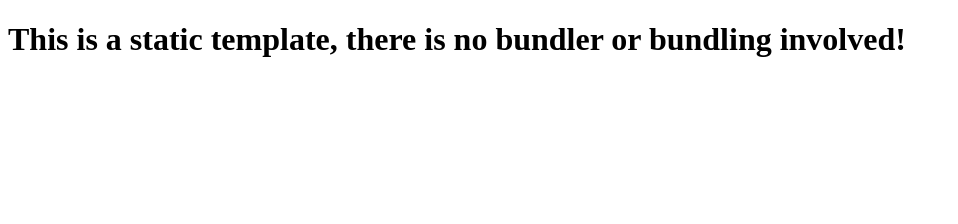
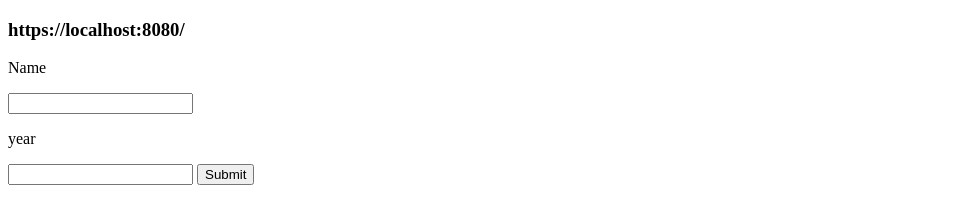
Before and after one commit to vineethsagar/JS-Practice-Assignments-Form-and-location, a website: page index.html in a window 1280 px wide. Shown: the whole page, without its empty margins (0-958 px from the left). Drawn offline with Linux system fonts and the light colour scheme.

Commit message:
all tc passed

```diff
--- a/index.html
+++ b/index.html
@@ -7,6 +7,12 @@
     <title>Static Template</title>
   </head>
   <body>
-    <h1>This is a static template, there is no bundler or bundling involved!</h1>
+   <h3 id="url"> https://localhost:8080/</h3>
+   <p>Name</p>
+   <input type="text"id="name" name="name"></input>
+   <p>year</p>
+   <input type="number" id="year" name="year"></input>
+    <button id="button" onclick="handleSubmit()">Submit</button>
   </body>
+  <script src="index.js"></script>
 </html>
--- /dev/null
+++ b/index.js
@@ -0,0 +1,18 @@
+function handleSubmit() {
+  let para = document.getElementById("url");
+  let name = document.getElementById("name");
+  let year = document.getElementById("year");
+  let text = ``;
+  console.log(name.textContent);
+  if (name.value !== "" && year.value !== "") {
+    text = `?name=${name.value}&year=${year.value}`;
+  } else if (name.value === "" && year.value !== "") {
+    text = `?year=${year.value}`;
+  } else if (name.value !== "" && year.value === "") {
+    text = `?name=${name.value}`;
+  } else {
+    text = ``;
+  }
+
+  para.innerHTML = ` https://localhost:8080/` + text;
+}
```
